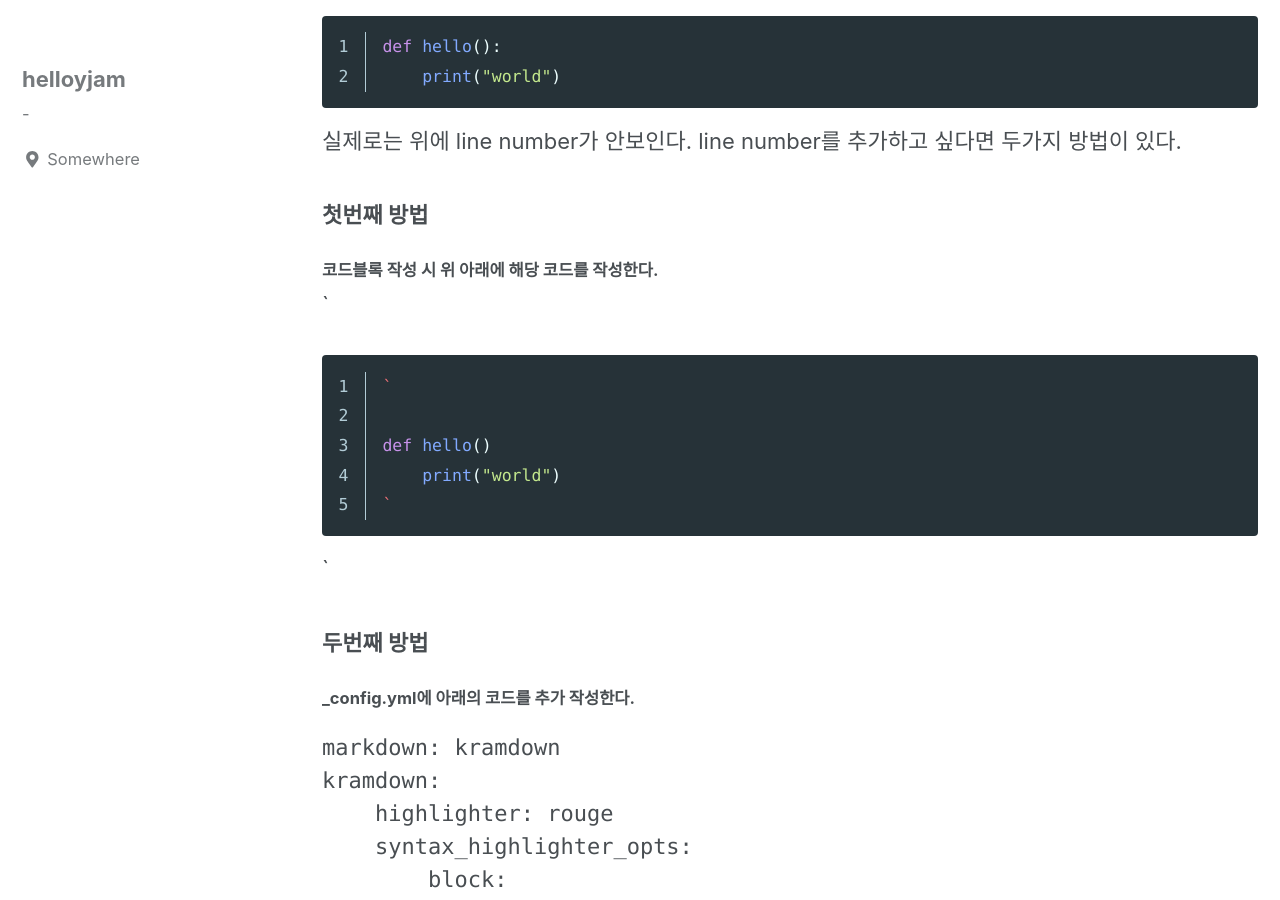
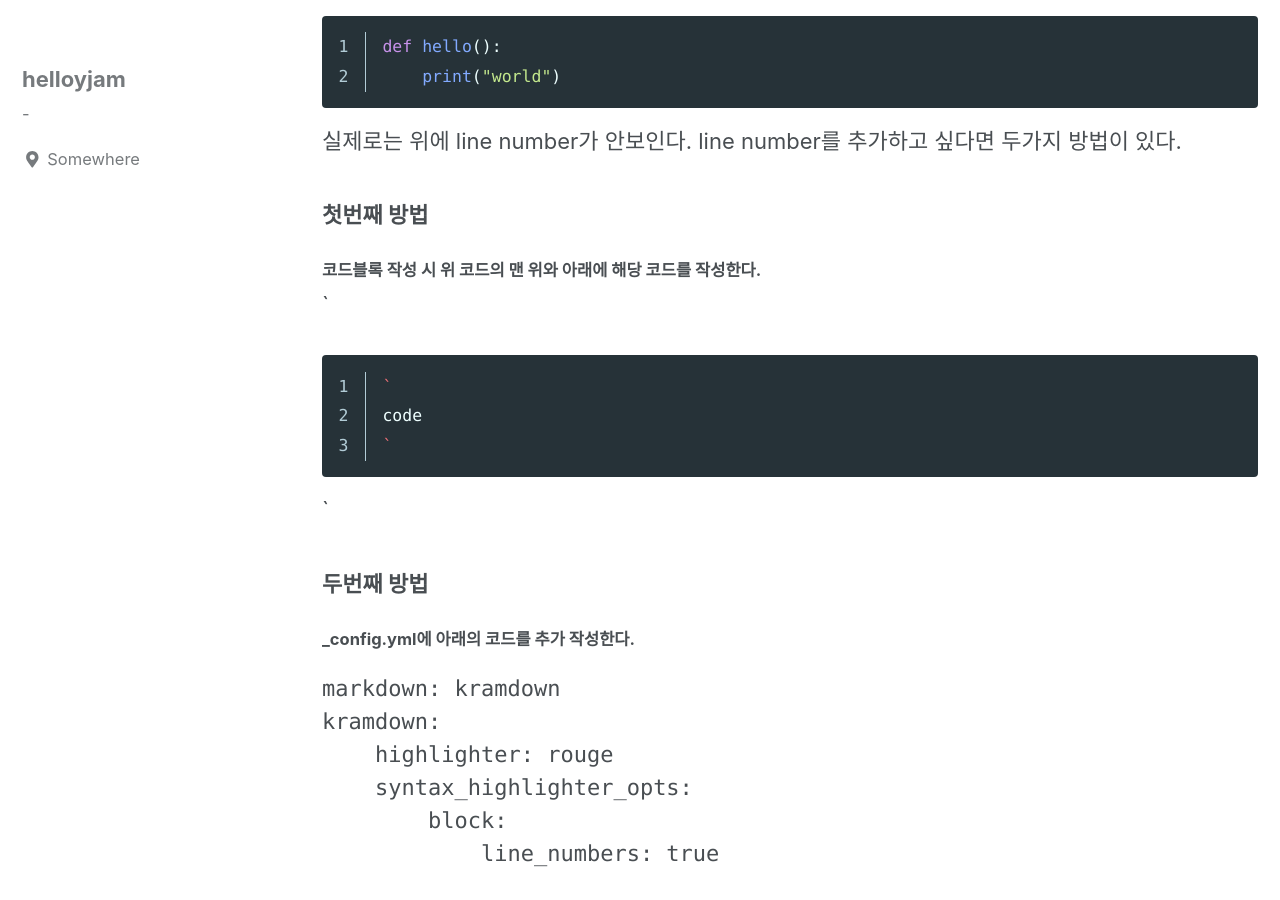
Before and after one commit to helloyjam/helloyjam.github.io, a Jekyll site: the page built from _posts/2019-03-29-github-code-line.md, in a window 1280 px wide and 900 px high, scrolled down 495 px. Built offline with Jekyll 4.4.1, drawn with Linux system fonts in a browser that asks for light colours; cached includes are drawn as plain includes.

Commit message:
Update 2019-03-29-github-code-line.md

```diff
--- a/_posts/2019-03-29-github-code-line.md
+++ b/_posts/2019-03-29-github-code-line.md
@@ -25,12 +25,10 @@ def hello():
 실제로는 위에 line number가 안보인다.
 line number를 추가하고 싶다면 두가지 방법이 있다.
 ### 첫번째 방법
-###### 코드블록 작성 시 위 아래에 해당 코드를 작성한다.
+###### 코드블록 작성 시 위 코드의 맨 위와 아래에 해당 코드를 작성한다.
 
 `{% highlight python linenos %}`
-
-def hello()
-    print("world")
+code
 `{% endhighlight %}`
 
 
```
